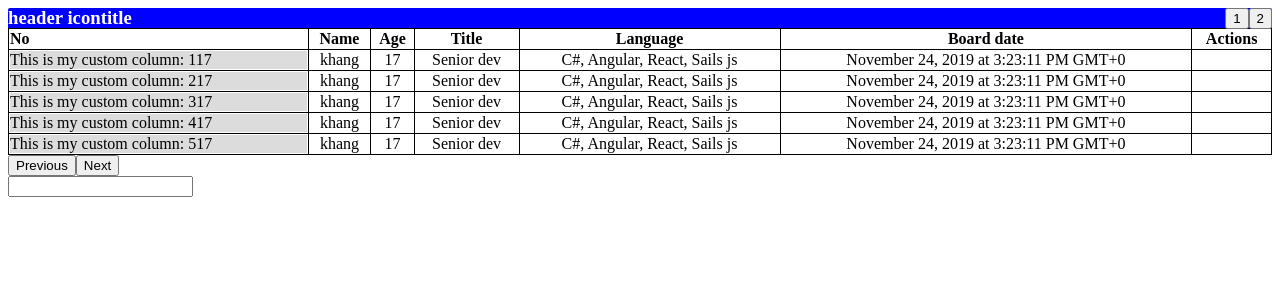
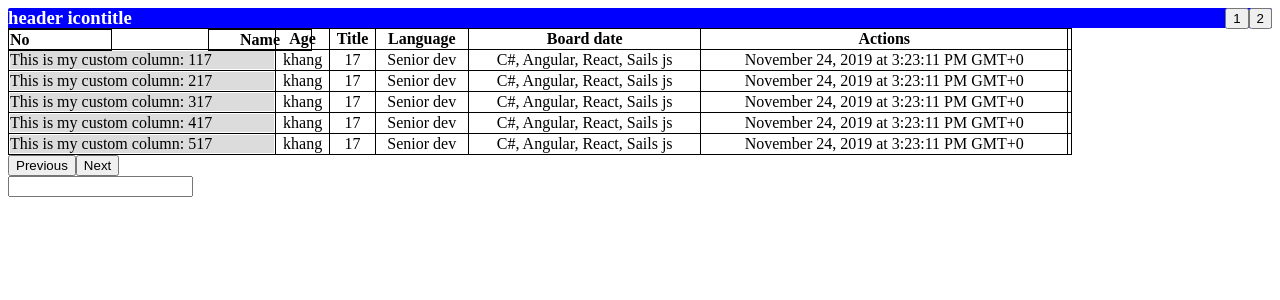
Before and after one commit to khanglqse/ng-table, an Angular app: page /view in a window 1280 px wide. Shown: the top 300 px of the page. Built offline with nearby package versions, Linux system fonts and the light colour scheme.

Commit message:
init pinned

```diff
--- a/src/app/app.component.ts
+++ b/src/app/app.component.ts
@@ -24,8 +24,8 @@ export class AppComponent implements OnInit {
     this.settings = {
       header: { title: 'This is title' },
       columns: [
-        { title: 'No', prop: m => m.no.subProp, columnDef: 'no', align: 'text-left' },
-        { title: 'Name', prop: m => m.name, columnDef: 'name',colSpan: 2, colSpanFunc: (data) => {return 1}},
+        { title: 'No', prop: m => m.no.subProp, columnDef: 'no', align: 'text-left', pinned: true },
+        { title: 'Name', prop: m => m.name, columnDef: 'name',colSpan: 2, colSpanFunc: (data) => {return 1}, pinned: true},
         { title: 'Age', prop: m => m.age, columnDef: 'age'},
         { title: 'Title', prop: m => m.title, columnDef: 'title'},
         { title: 'Language', prop: m => m.language, columnDef: 'language'},
--- a/src/app/table/component/table/table-content/table-content.component.html
+++ b/src/app/table/component/table/table-content/table-content.component.html
@@ -1,16 +1,45 @@
-<div class="table-responsive">
+<div class="table-responsive" [style.width]="tableWidth">
   <table>
     <thead>
       <tr>
-        <ng-container *ngFor="let column of settings.columns; let i = index">
+          <ng-container *ngFor="let column of pinnedColumns; let i = index">
               <th
-            class="{{column.align}} {{column.css}}" [attr.width]="column.width"
+                class="{{ column.align }} {{ column.css }} pinned-column"
+                [attr.width]="column.width"
+                [style.marginLeft.px]="column.marginLeft"
                 (click)="sort(i, $event)"
-            [ngClass]="{ sortable: column.sortable || (settings.sortable && column.sortable)}"
+                [ngClass]="{
+                  sortable:
+                    column.sortable || (settings.sortable && column.sortable)
+                }"
               >
                 <div class="flex">
                   <span class="flex-fill">{{ column.title }}</span>
-              <span *ngIf="sortState && sortState.index === i" class="sort-icon">{{sortState.order}}</span>
+                  <span
+                    *ngIf="sortState && sortState.index === i"
+                    class="sort-icon"
+                    >{{ sortState.order }}</span
+                  >
+                </div>
+              </th>
+            </ng-container>
+        <ng-container *ngFor="let column of normalColumns; let i = index">
+          <th
+            class="{{ column.align }} {{ column.css }}"
+            [attr.width]="column.width"
+            (click)="sort(i, $event)"
+            [ngClass]="{
+              sortable:
+                column.sortable || (settings.sortable && column.sortable)
+            }"
+          >
+            <div class="flex">
+              <span class="flex-fill">{{ column.title }}</span>
+              <span
+                *ngIf="sortState && sortState.index === i"
+                class="sort-icon"
+                >{{ sortState.order }}</span
+              >
             </div>
           </th>
         </ng-container>
@@ -20,14 +49,24 @@
       </tr>
     </thead>
     <tbody #tbodyEl>
-      <ng-container *ngIf="!dataSource && (settings.showLoading && !isLoading)">
-        <tr >
-          <td class="text-center" [attr.colspan]="props.tableColSpan">No data available</td>
+      <ng-container *ngIf="!dataSource && settings.showLoading && !isLoading">
+        <tr>
+          <td class="text-center" [attr.colspan]="props.tableColSpan">
+            No data available
+          </td>
         </tr>
       </ng-container>
       <ng-container *ngIf="dataSource && dataSource.length > 0">
         <ng-container *ngFor="let item of dataSource; let i = index">
-          <tr (click)="tableRowClickHandler(item, tr)" #tr class="{{settings.rows && settings.rows.trCssFunc && settings.rows.trCssFunc(item)}}">
+          <tr
+            (click)="tableRowClickHandler(item, tr)"
+            #tr
+            class="{{
+              settings.rows &&
+                settings.rows.trCssFunc &&
+                settings.rows.trCssFunc(item)
+            }}"
+          >
             <!-- column content -->
             <ng-container *ngFor="let col of settings.columns">
               <ng-container
@@ -42,7 +81,6 @@
                 "
               >
               </ng-container>
-
             </ng-container>
             <!-- action buttons -->
             <ng-container *ngIf="props.isHaveActionButtons">
--- a/src/app/table/component/table/table-content/table-content.component.sass
+++ b/src/app/table/component/table/table-content/table-content.component.sass
@@ -0,0 +1,5 @@
+.table-responsive
+    position: relative
+    .pinned-column
+        position: absolute
+        left: 0
--- a/src/app/table/component/table/table-content/table-content.component.ts
+++ b/src/app/table/component/table/table-content/table-content.component.ts
@@ -1,5 +1,5 @@
 import { Component, OnInit, Input, EventEmitter, Output, ApplicationRef, ViewChild, ElementRef, OnDestroy, OnChanges, SimpleChanges, ViewRef } from '@angular/core';
-import { TableSetting, TableProps } from 'src/app/table/models/settings.model';
+import { TableSetting, TableProps, ColumnSetting } from 'src/app/table/models/settings.model';
 import { SortState, SortOrder } from 'src/app/table/models/sort-order.model';
 import { TableColumnComponent } from '../column/table-column.component';
 import { ActionButtonComponent } from '../action-button/action-button.component';
@@ -35,6 +35,9 @@ export class TableContentComponent implements OnInit, OnChanges, OnDestroy {
   sortOrder = SortOrder;
 
   private _unsubscribe$ = new Subject<void>()
+  pinnedColumns: any[];
+  tableWidth: string;
+  normalColumns: ColumnSetting<any>[];
   constructor(
     private _appRef: ApplicationRef
   ) { }
@@ -46,6 +49,23 @@ export class TableContentComponent implements OnInit, OnChanges, OnDestroy {
     if(changes.dataSource && changes.dataSource.currentValue){
       this.clearExpandedRow()
     }
+    if(changes.settings && changes.settings.currentValue){
+      this.initPinnedColumnsSetting()
+    }
+  }
+  initPinnedColumnsSetting(){
+    this.pinnedColumns = this.settings.columns.filter(m => m.pinned)
+    this.normalColumns = this.settings.columns.filter(m => !m.pinned)
+    const pinnedColumnsWidth = this.pinnedColumns.reduce((pre, cur):number => pre + parseInt(cur.width), 0)
+    let marginLeft = 0
+    this.pinnedColumns.forEach((m, index) => {
+      marginLeft += parseInt(m.width)
+      if(index !== 0){
+        m.marginLeft = marginLeft
+      }
+    })
+    this.tableWidth = `calc(100% - ${pinnedColumnsWidth}px)`
+    console.table(this.pinnedColumns)
   }
   clearExpandedRow(){
     if(this.rowExpandTemplate && this.tbodyElement && this.tbodyElement.nativeElement){
--- a/src/app/table/models/settings.model.ts
+++ b/src/app/table/models/settings.model.ts
@@ -45,7 +45,7 @@ export class ColumnSetting<T> implements IBaseSetting {
 	public css?: string;
 	public width?: string;
 	public height?: string;
-
+	public pinned? = false
 	public align?: 'text-left' | 'text-right' | 'text-center' = 'text-center';
 	public triggerExpandFunc?: (rowData: T) => boolean;
 	public triggerCloseExpanded? = true
@@ -55,12 +55,15 @@ export class ColumnSetting<T> implements IBaseSetting {
 	public rowSpan?: number = 1
 	public rowSpanFunc?: (rowData) => number
 	/** Return data that display in table */
-	public prop?: (data: T) => any;
+	public prop?: (rowData: T) => any;
 	/** Func return sort field data */
 	public sortBy?: (rowData: T) => any;
 
 	constructor(setting: Partial<ColumnSetting<T>>) {
 		Object.assign(this, setting);
+		if(this.pinned && !this.width){
+			this.width = '100px'
+		}
 	}
 }
 export class RowSetting<T> implements IBaseSetting {
```
Lines whose indentation alone changed are shown as unchanged.
